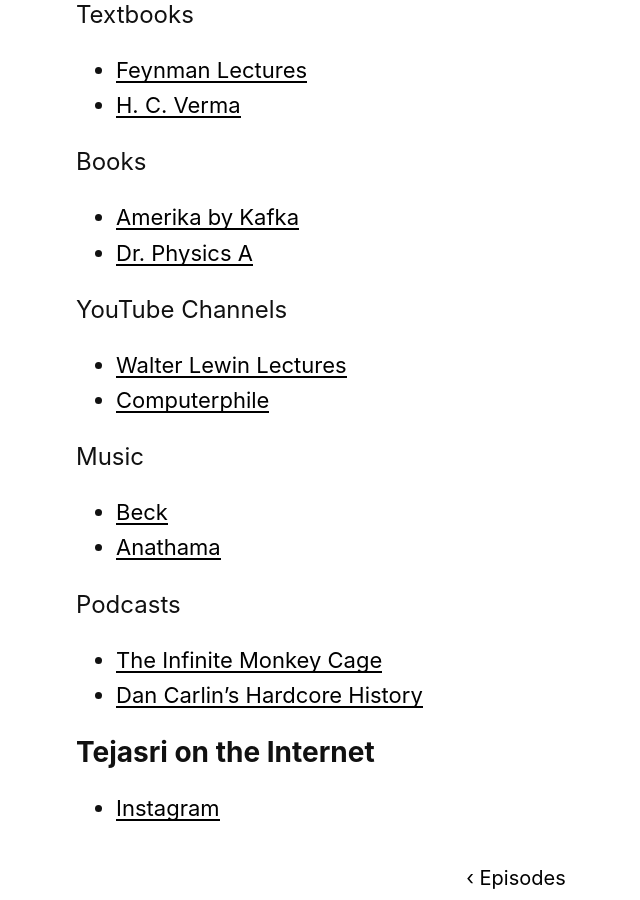
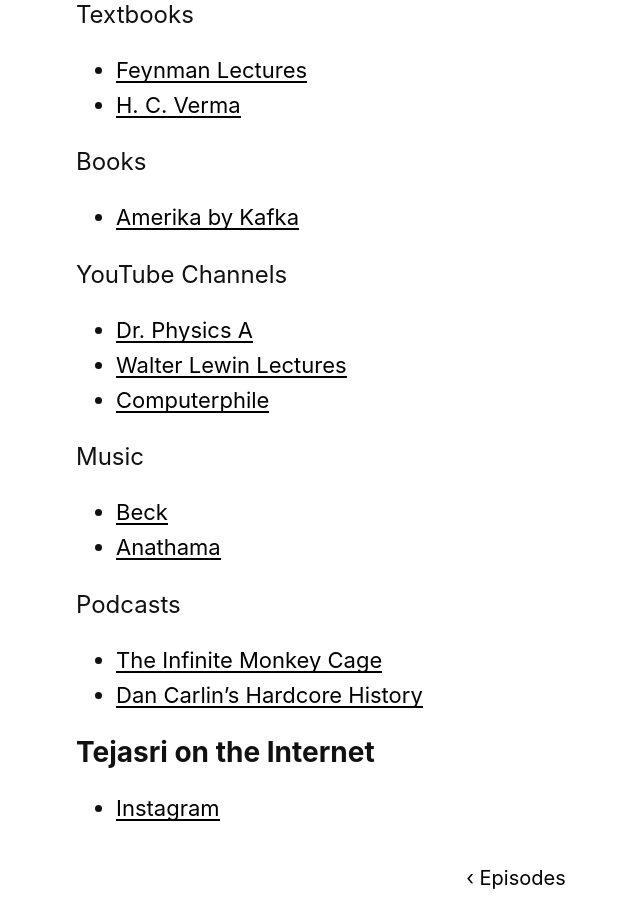
Before and after one commit to libhide/unboxpod, a Jekyll site: the page built from _episodes/tejasri-gururaj.md, in a window 1280 px wide and 900 px high, scrolled down 1146 px. Shown: the whole window, without its empty margins (124-764 px from the left). Built offline with Jekyll 4.4.1, drawn with Linux system fonts in a browser that asks for light colours.

```diff
--- a/_episodes/tejasri-gururaj.md
+++ b/_episodes/tejasri-gururaj.md
@@ -20,10 +20,10 @@ Textbooks
 Books
 
 - [Amerika by Kafka](https://amzn.to/2zejeg8)
-- [Dr. Physics A](https://www.youtube.com/user/DrPhysicsA)
 
 YouTube Channels
 
+- [Dr. Physics A](https://www.youtube.com/user/DrPhysicsA)
 - [Walter Lewin Lectures](https://bit.ly/2ur7Xpm)
 - [Computerphile](https://www.youtube.com/user/Computerphile)
 
```
